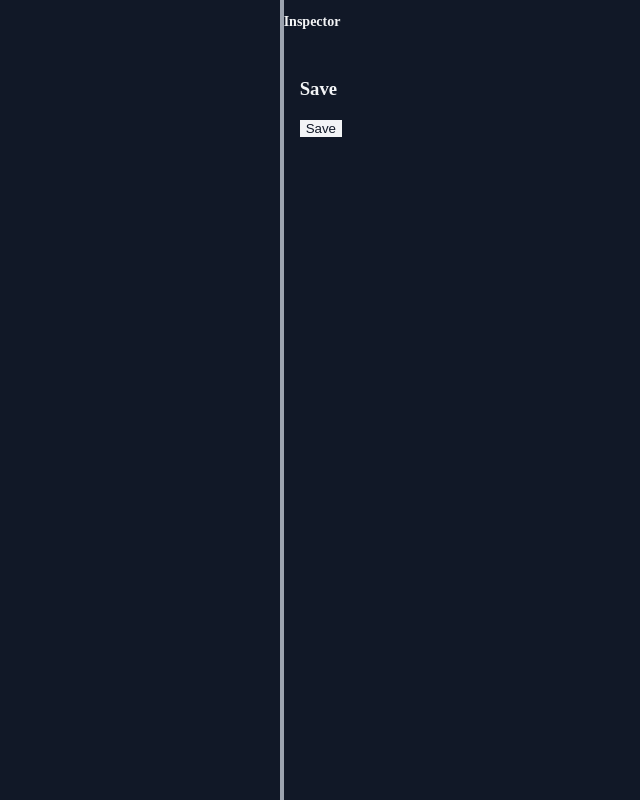
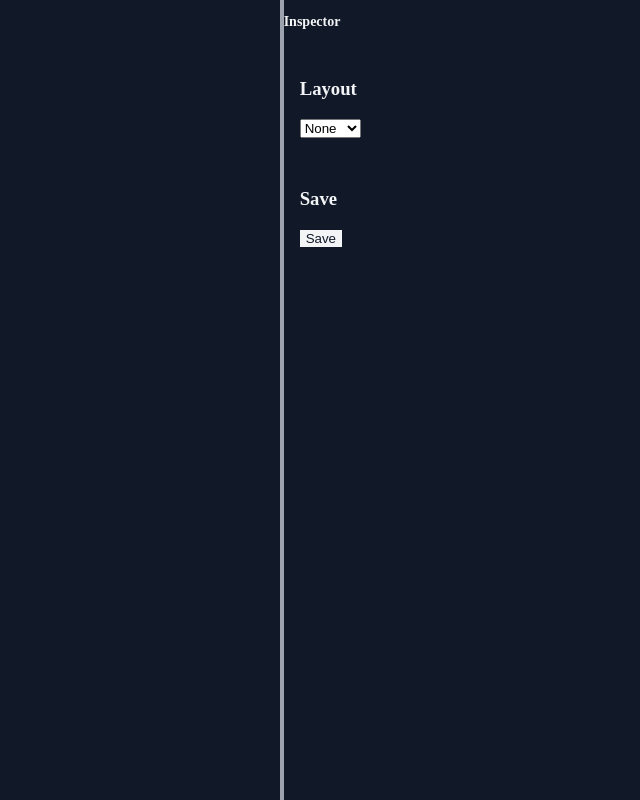
Before and after one commit to ssssota/exif.photos, a SvelteKit app: page / in a window 1280 px wide. Shown: the whole page, without its empty margins (571-1211 px from the left). Built offline with nearby package versions, Linux system fonts and the light colour scheme.

Commit message:
feat: layout builder

```diff
--- a/src/lib/preview/index.ts
+++ b/src/lib/preview/index.ts
@@ -55,7 +55,7 @@ export class Preview {
 			this.ctx.canvas.toBlob((blob) => {
 				if (blob) resolve(URL.createObjectURL(blob));
 				else reject(new Error('Failed to create blob'));
-			});
+			}, 'image/jpeg');
 		});
 	}
 
--- /dev/null
+++ b/src/lib/preview/layout-builder/FrameOptionsEditor.svelte
@@ -0,0 +1,21 @@
+<script lang="ts">
+	import { createEventDispatcher } from 'svelte';
+
+	interface $$Events {
+		change: { align: 'left' | 'center' | 'right' };
+	}
+
+	const dispatch = createEventDispatcher<$$Events>();
+	let align: 'left' | 'center' | 'right' = 'center';
+	const alignOptions = ['left', 'center', 'right'];
+	$: dispatch('change', { align });
+</script>
+
+<label>
+	Align:
+	<select bind:value={align}>
+		{#each alignOptions as option (option)}
+			<option value={option}>{option}</option>
+		{/each}
+	</select>
+</label>
--- /dev/null
+++ b/src/lib/preview/layout-builder/frame.ts
@@ -0,0 +1,82 @@
+import FrameOptionsEditor from './FrameOptionsEditor.svelte';
+import type { LayoutBuilder } from './types';
+
+type FrameOptions = {
+	align: 'left' | 'center' | 'right';
+};
+export const frame: LayoutBuilder<FrameOptions> = {
+	name: 'Frame',
+	description: 'A simple frame',
+	defaultOptions: { align: 'center' },
+	OptionsEditor: FrameOptionsEditor,
+	build: ({ exif, options }) => {
+		return [
+			{
+				type: 'background',
+				color: 'white',
+				top: -2,
+				right: -2,
+				bottom: -11,
+				left: -2
+			},
+			{ type: 'image' },
+			{
+				type: 'text',
+				align: options.align,
+				baseline: 'alphabetic',
+				position: {
+					x: { type: options.align, offset: 0 },
+					y: { type: 'bottom', offset: 5 }
+				},
+				text: [
+					{
+						color: '#666',
+						value: 'Shot on ',
+						font: { family: 'sans-serif', size: 2.5 }
+					},
+					exif.Model && {
+						color: '#000',
+						value: `${exif.Model} `,
+						font: { family: 'sans-serif', size: 2.5, weight: 'bold' }
+					},
+					exif.Make && {
+						color: '#000',
+						value: exif.Make,
+						font: { family: 'sans-serif', size: 2.5 }
+					}
+				].flatMap((x) => x || [])
+			},
+			{
+				type: 'text',
+				align: options.align,
+				baseline: 'alphabetic',
+				position: {
+					x: { type: options.align, offset: 0 },
+					y: { type: 'bottom', offset: 8 }
+				},
+				text: [
+					exif.FocalLength && {
+						color: '#999',
+						value: `${exif.FocalLength} `,
+						font: { family: 'sans-serif', size: 1.75 }
+					},
+					exif.FNumber && {
+						color: '#999',
+						value: `${exif.FNumber} `,
+						font: { family: 'sans-serif', size: 1.75 }
+					},
+					exif.ExposureTime && {
+						color: '#999',
+						value: `${exif.ExposureTime} `,
+						font: { family: 'sans-serif', size: 1.75 }
+					},
+					exif.ISO && {
+						color: '#999',
+						value: exif.ISO,
+						font: { family: 'sans-serif', size: 1.75 }
+					}
+				].flatMap((x) => x || [])
+			}
+		];
+	}
+};
--- /dev/null
+++ b/src/lib/preview/layout-builder/index.ts
@@ -0,0 +1,3 @@
+export * from './frame';
+export * from './none';
+export * from './types';
--- /dev/null
+++ b/src/lib/preview/layout-builder/none.ts
@@ -0,0 +1,11 @@
+import type { LayoutBuilder } from './types';
+
+export const none: LayoutBuilder = {
+	name: 'None',
+	description: 'Just image',
+	defaultOptions: {},
+	OptionsEditor: undefined,
+	build: () => {
+		return [{ type: 'image' }];
+	}
+};
--- /dev/null
+++ b/src/lib/preview/layout-builder/types.ts
@@ -0,0 +1,13 @@
+import type { ExifData } from '$lib/exif';
+import type { ComponentType, SvelteComponent } from 'svelte';
+import type { Layout } from '../layout';
+
+export type LayoutBuilder<Options extends Record<string, unknown> = Record<string, never>> = {
+	name: string;
+	description: string;
+	defaultOptions: Options;
+	OptionsEditor:
+		| ComponentType<SvelteComponent<Record<string, never>, { change: Options }>>
+		| undefined;
+	build: (ctx: { exif: ExifData; options: Options }) => Layout;
+};
--- a/src/routes/+page.svelte
+++ b/src/routes/+page.svelte
@@ -1,89 +1,48 @@
 <script lang="ts">
 	import Dropzone from '$lib/components/Dropzone.svelte';
-	import { loadExif } from '$lib/exif';
+	import { loadExif, type ExifData } from '$lib/exif';
 	import { Preview } from '$lib/preview';
+	import { frame, none } from '$lib/preview/layout-builder';
 	let canvas: HTMLCanvasElement | null = null;
 	let ctx: CanvasRenderingContext2D | undefined;
 	$: ctx = canvas?.getContext('2d') ?? undefined;
+
 	let preview: Preview | undefined;
 	$: if (ctx) preview = new Preview(ctx);
+
 	const unresolved: Promise<any> = new Promise(() => {});
 	let urlPromise: Promise<string> = unresolved;
+	let exif: ExifData = {};
+
+	const layoutBuilders = [none, frame];
+	type LayoutBuilder = (typeof layoutBuilders)[number];
+	let layoutBuilderName: LayoutBuilder['name'] = layoutBuilders[0].name;
+	let layoutBuilder: (typeof layoutBuilders)[number];
+	$: layoutBuilder = layoutBuilders.find((b) => b.name === layoutBuilderName) ?? layoutBuilders[0];
+
+	const redraw = <Builder extends LayoutBuilder>(
+		builder: Builder,
+		options?: Builder['defaultOptions']
+	) => {
+		if (!preview) return;
+		urlPromise = preview
+			.draw(builder.build({ exif, options: (options ?? builder.defaultOptions) as any }))
+			.catch(() => unresolved);
+	};
 
 	const onFileChange = async (e: CustomEvent<FileList>) => {
 		const file = e.detail.item(0);
 		if (!file || !preview) return;
 
-		const [exif] = await Promise.all([loadExif(file), preview.load(file)]);
-		urlPromise = preview.draw([
-			{
-				type: 'background',
-				color: 'white',
-				top: -2,
-				right: -2,
-				bottom: -11,
-				left: -2
-			},
-			{ type: 'image' },
-			{
-				type: 'text',
-				align: 'right',
-				baseline: 'alphabetic',
-				position: {
-					x: { type: 'right', offset: 0 },
-					y: { type: 'bottom', offset: 5 }
-				},
-				text: [
-					{
-						color: '#666',
-						value: 'Shot on ',
-						font: { family: 'sans-serif', size: 2.5 }
-					},
-					exif.Model && {
-						color: '#000',
-						value: `${exif.Model} `,
-						font: { family: 'sans-serif', size: 2.5, weight: 'bold' }
-					},
-					exif.Make && {
-						color: '#000',
-						value: exif.Make,
-						font: { family: 'sans-serif', size: 2.5 }
-					}
-				].flatMap((x) => x || [])
-			},
-			{
-				type: 'text',
-				align: 'right',
-				baseline: 'alphabetic',
-				position: {
-					x: { type: 'right', offset: 0 },
-					y: { type: 'bottom', offset: 8 }
-				},
-				text: [
-					exif.FocalLength && {
-						color: '#999',
-						value: `${exif.FocalLength} `,
-						font: { family: 'sans-serif', size: 1.75 }
-					},
-					exif.FNumber && {
-						color: '#999',
-						value: `${exif.FNumber} `,
-						font: { family: 'sans-serif', size: 1.75 }
-					},
-					exif.ExposureTime && {
-						color: '#999',
-						value: `${exif.ExposureTime} `,
-						font: { family: 'sans-serif', size: 1.75 }
-					},
-					exif.ISO && {
-						color: '#999',
-						value: exif.ISO,
-						font: { family: 'sans-serif', size: 1.75 }
-					}
-				].flatMap((x) => x || [])
-			}
-		]);
+		[exif] = await Promise.all([loadExif(file), preview.load(file)]);
+		redraw(layoutBuilder);
 	};
+	const onOptionsChange = (e: LayoutBuilder['defaultOptions']) => {
+		const _e = e as unknown as CustomEvent<LayoutBuilder['defaultOptions']>;
+		redraw(layoutBuilder, _e.detail);
+	};
+
+	$: redraw(layoutBuilder);
 </script>
 
 <main
@@ -111,6 +70,20 @@
 	<section class="bg-gray-9 text-gray-1">
 		<h2 class="text-sm">Inspector</h2>
 		<section class="p-4">
+			<h3>Layout</h3>
+			<select bind:value={layoutBuilderName}>
+				{#each layoutBuilders as builder (builder.name)}
+					<option value={builder.name}>{builder.name}</option>
+				{/each}
+			</select>
+			{#if layoutBuilder.OptionsEditor !== undefined}
+				<section>
+					<h4>Options</h4>
+					<svelte:component this={layoutBuilder.OptionsEditor} on:change={onOptionsChange} />
+				</section>
+			{/if}
+		</section>
+		<section class="p-4">
 			<h3>Save</h3>
 			<button
 				class="bg-gray-1 text-gray-9 appearance-none border-0"
```
